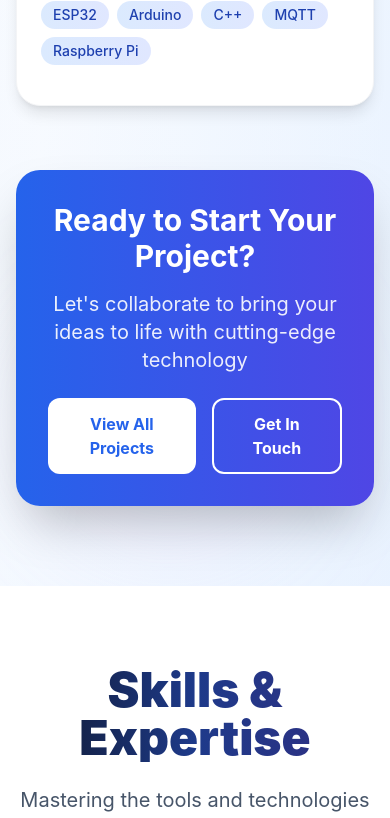
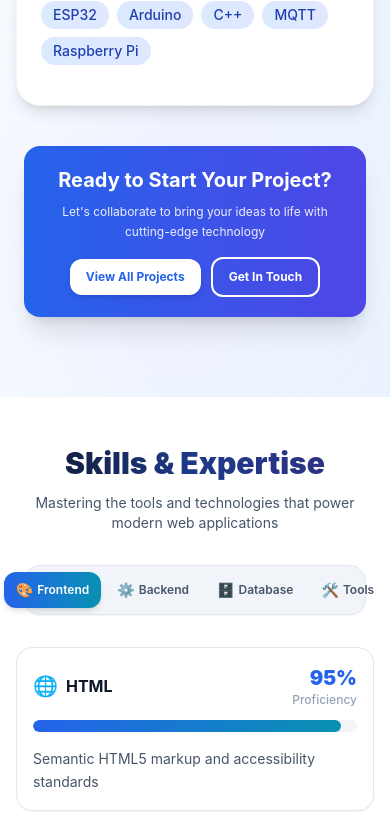
Before and after one commit to Rgopi143/CEOPORTFOLIO, a React (Vite) app: page / in a window 390 px wide. Shown: the part 6050-6868 px from the top of the page. Built offline with nearby package versions, Linux system fonts and the light colour scheme.

Commit message:
style(mobile): minimize 'Ready to Start Your Project' banner and align skills category buttons side-by-side

```diff
--- a/src/components/Projects.tsx
+++ b/src/components/Projects.tsx
@@ -201,22 +201,22 @@ const Projects = () => {
         </div>
 
         {/* Call to Action */}
-        <div className="mt-16 text-center">
-          <div className="bg-gradient-to-r from-blue-600 to-indigo-600 rounded-3xl p-8 text-white shadow-2xl">
-            <h3 className="text-3xl font-bold mb-4">Ready to Start Your Project?</h3>
-            <p className="text-xl mb-6 opacity-90">
+        <div className="mt-10 sm:mt-16 text-center px-2">
+          <div className="bg-gradient-to-r from-blue-600 to-indigo-600 rounded-2xl sm:rounded-3xl p-5 sm:p-8 text-white shadow-xl max-w-3xl mx-auto">
+            <h3 className="text-xl sm:text-2xl md:text-3xl font-bold mb-2 sm:mb-4">Ready to Start Your Project?</h3>
+            <p className="text-xs sm:text-base md:text-lg mb-4 sm:mb-6 opacity-90 leading-relaxed max-w-xl mx-auto">
               Let's collaborate to bring your ideas to life with cutting-edge technology
             </p>
-            <div className="flex justify-center space-x-4">
+            <div className="flex flex-row justify-center items-center gap-2.5 sm:gap-4">
               <button
                 onClick={() => document.getElementById('projects')?.scrollIntoView({ behavior: 'smooth' })}
-                className="bg-white text-blue-600 px-8 py-3 rounded-xl font-bold hover:bg-gray-100 transition-colors duration-300 hover:scale-105 transform"
+                className="bg-white text-blue-600 px-4 py-2.5 sm:px-8 sm:py-3 rounded-xl font-bold text-xs sm:text-base hover:bg-gray-100 transition-all duration-300 hover:scale-105 transform shadow-md whitespace-nowrap"
               >
                 View All Projects
               </button>
               <button
                 onClick={() => window.open('mailto:rgopinathreddyreddyvari143@gmail.com', '_blank')}
-                className="border-2 border-white text-white px-8 py-3 rounded-xl font-bold hover:bg-white hover:text-blue-600 transition-colors duration-300"
+                className="border-2 border-white text-white px-4 py-2.5 sm:px-8 sm:py-3 rounded-xl font-bold text-xs sm:text-base hover:bg-white hover:text-blue-600 transition-all duration-300 whitespace-nowrap"
               >
                 Get In Touch
               </button>
--- a/src/components/Skills.tsx
+++ b/src/components/Skills.tsx
@@ -66,46 +66,46 @@ const Skills = () => {
   }, [activeCategory]);
 
   return (
-    <section id="skills" className="py-20 bg-white text-slate-900 relative">
+    <section id="skills" className="py-12 sm:py-20 bg-white text-slate-900 relative">
       <div className="container mx-auto px-4">
         {/* Header */}
-        <div className={`text-center mb-16 transition-all duration-1000 ${
+        <div className={`text-center mb-8 sm:mb-14 transition-all duration-1000 ${
           isVisible ? 'opacity-100 translate-y-0' : 'opacity-0 -translate-y-8'
         }`}>
-          <h2 className="text-5xl md:text-6xl font-black mb-6 bg-gradient-to-r from-slate-900 via-blue-900 to-indigo-900 bg-clip-text text-transparent">
+          <h2 className="text-3xl sm:text-4xl md:text-5xl lg:text-6xl font-black mb-3 sm:mb-6 bg-gradient-to-r from-slate-900 via-blue-900 to-indigo-900 bg-clip-text text-transparent">
             Skills & Expertise
           </h2>
-          <p className="text-xl text-slate-600 max-w-3xl mx-auto hover:text-slate-900 transition-colors duration-300">
+          <p className="text-sm sm:text-base md:text-xl text-slate-600 max-w-3xl mx-auto px-2 hover:text-slate-900 transition-colors duration-300">
             Mastering the tools and technologies that power modern web applications
           </p>
         </div>
 
-        {/* Category Navigation */}
-        <div className="flex justify-center mb-12">
-          <div className="bg-slate-100 rounded-2xl p-2 border border-slate-200 shadow-sm flex flex-wrap justify-center gap-1">
+        {/* Category Navigation - One line side-by-side */}
+        <div className="flex justify-center mb-8 sm:mb-12 px-2">
+          <div className="bg-slate-100 rounded-2xl p-1.5 sm:p-2 border border-slate-200 shadow-sm flex flex-row items-center justify-center gap-1 sm:gap-2 max-w-full">
             {categories.map((category) => (
               <button
                 key={category.id}
                 onClick={() => setActiveCategory(category.id)}
-                className={`px-6 py-3 rounded-xl font-semibold transition-all duration-300 ${
+                className={`px-3 py-2 sm:px-6 sm:py-3 rounded-xl font-semibold text-xs sm:text-sm md:text-base transition-all duration-300 flex items-center space-x-1 sm:space-x-1.5 whitespace-nowrap ${
                   activeCategory === category.id
-                    ? `bg-gradient-to-r ${category.color} text-white shadow-md transform scale-105`
+                    ? `bg-gradient-to-r ${category.color} text-white shadow-md transform scale-102 sm:scale-105`
                     : 'text-slate-600 hover:text-slate-900 hover:bg-white'
                 }`}
               >
-                <span className="mr-2">{category.icon}</span>
-                {category.label}
+                <span className="text-sm sm:text-base">{category.icon}</span>
+                <span>{category.label}</span>
               </button>
             ))}
           </div>
         </div>
 
         {/* Skills Grid */}
-        <div className="grid md:grid-cols-2 lg:grid-cols-3 gap-6 max-w-7xl mx-auto">
+        <div className="grid md:grid-cols-2 lg:grid-cols-3 gap-4 sm:gap-6 max-w-7xl mx-auto">
           {skills[activeCategory as keyof typeof skills].map((skill, index) => (
             <div
               key={skill.name}
-              className={`group relative bg-white rounded-2xl p-6 border border-slate-200 shadow-sm hover:shadow-xl hover:border-blue-400 transition-all duration-500 cursor-pointer ${
+              className={`group relative bg-white rounded-2xl p-4 sm:p-6 border border-slate-200 shadow-sm hover:shadow-xl hover:border-blue-400 transition-all duration-500 cursor-pointer ${
                 animatedSkills.includes(skill.name) ? 'animate-fade-in' : ''
               } ${
                 hoveredSkill === skill.name
@@ -125,15 +125,15 @@ const Skills = () => {
               }}
               onMouseLeave={() => setHoveredSkill(null)}
             >
-              <div className="flex items-center justify-between mb-4">
-                <div className="flex items-center space-x-3">
-                  <span className={`text-2xl transition-all duration-300 ${
+              <div className="flex items-center justify-between mb-3 sm:mb-4">
+                <div className="flex items-center space-x-2 sm:space-x-3">
+                  <span className={`text-xl sm:text-2xl transition-all duration-300 ${
                     hoveredSkill === skill.name ? 'scale-125 rotate-6' : 'scale-100'
                   }`}>{skill.icon}</span>
-                  <h3 className="text-xl font-bold text-slate-900">{skill.name}</h3>
+                  <h3 className="text-base sm:text-xl font-bold text-slate-900">{skill.name}</h3>
                 </div>
                 <div className="text-right">
-                  <div className="text-2xl font-black text-blue-600">{skill.level}%</div>
+                  <div className="text-xl sm:text-2xl font-black text-blue-600">{skill.level}%</div>
                   <div className="text-xs text-slate-400 font-medium">Proficiency</div>
                 </div>
               </div>
```
